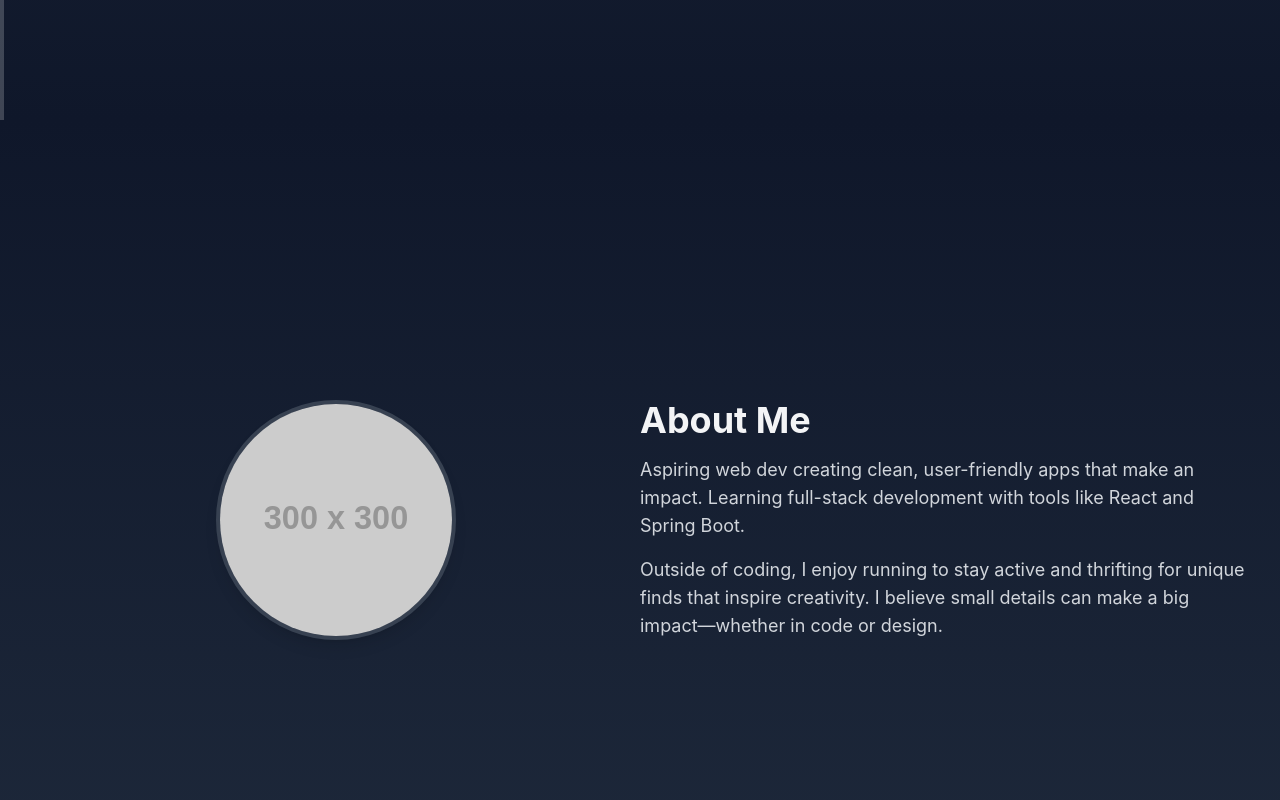
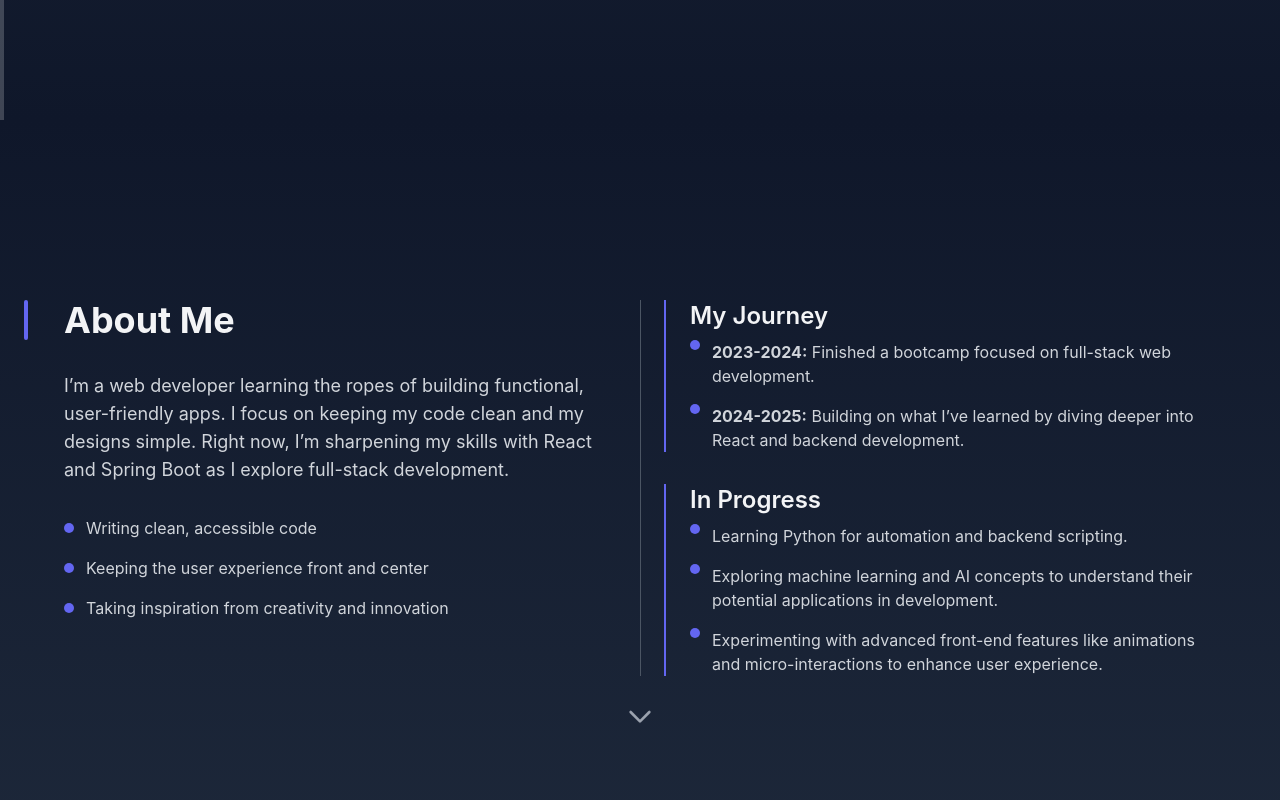
Before and after one commit to htrillo95/my-portfolio, a React (Create React App) app: page / in a window 1280 px wide. Shown: the part 680-1480 px from the top of the page. Built offline with nearby package versions, Linux system fonts and the light colour scheme.

Commit message:
About section grid

```diff
--- a/src/components/About.js
+++ b/src/components/About.js
@@ -1,32 +1,116 @@
 import React from "react";
+import { Link } from "react-scroll";
 
 function About() {
   return (
     <section
       id="about"
-      className="min-h-screen bg-gradient-to-b from-black to-navy text-gray-300 flex flex-col md:flex-row items-center justify-center px-8 py-16"
+      className="min-h-screen bg-gradient-to-b from-black to-navy text-gray-300 px-8 py-16 flex flex-col items-center justify-center"
     >
-      <div className="md:w-1/2 flex justify-center mb-8 md:mb-0">
-        <div className="relative">
-          <img
-            src="https://via.placeholder.com/300" // Replace with your image
-            alt="Your Profile"
-            className="rounded-full shadow-lg w-60 h-60 border-4 border-gray-700"
-          />
+      <div className="w-full max-w-6xl grid grid-cols-1 md:grid-cols-2 gap-12 relative">
+        {/* Left Column */}
+        <div className="space-y-8 relative">
+          <h2 className="text-4xl font-bold text-gray-100 mb-4 relative z-10">
+            About Me
+            <span className="absolute top-0 left-[-40px] w-[4px] h-full bg-indigo-500 rounded-md"></span>
+          </h2>
+          <p className="text-lg">
+            I’m a web developer learning the ropes of building functional,
+            user-friendly apps. I focus on keeping my code clean and my designs
+            simple. Right now, I’m sharpening my skills with React and Spring
+            Boot as I explore full-stack development.
+          </p>
+          <ul className="list-none space-y-4">
+            <li className="flex items-center">
+              <div className="w-2.5 h-2.5 bg-indigo-500 rounded-full flex-shrink-0 mr-3"></div>
+              <span>Writing clean, accessible code</span>
+            </li>
+            <li className="flex items-center">
+              <div className="w-2.5 h-2.5 bg-indigo-500 rounded-full flex-shrink-0 mr-3"></div>
+              <span>Keeping the user experience front and center</span>
+            </li>
+            <li className="flex items-center">
+              <div className="w-2.5 h-2.5 bg-indigo-500 rounded-full flex-shrink-0 mr-3"></div>
+              <span>Taking inspiration from creativity and innovation</span>
+            </li>
+          </ul>
         </div>
+
+        {/* Right Column */}
+        <div className="space-y-8 relative">
+          <div className="relative pl-6 border-l-2 border-indigo-500">
+            <h3 className="text-2xl font-semibold text-gray-100 mb-2">
+              My Journey
+            </h3>
+            <div className="space-y-4">
+              <div className="flex items-start space-x-3">
+                <div className="w-2.5 h-2.5 bg-indigo-500 rounded-full flex-shrink-0"></div>
+                <span>
+                  <strong>2023-2024:</strong> Finished a bootcamp focused on
+                  full-stack web development.
+                </span>
+              </div>
+              <div className="flex items-start space-x-3">
+                <div className="w-2.5 h-2.5 bg-indigo-500 rounded-full flex-shrink-0"></div>
+                <span>
+                  <strong>2024-2025:</strong> Building on what I’ve learned by
+                  diving deeper into React and backend development.
+                </span>
+              </div>
+            </div>
+          </div>
+
+          <div className="relative pl-6 border-l-2 border-indigo-500">
+            <h3 className="text-2xl font-semibold text-gray-100 mb-2">
+              In Progress
+            </h3>
+            <div className="space-y-4">
+              <div className="flex items-start space-x-3">
+                <div className="w-2.5 h-2.5 bg-indigo-500 rounded-full flex-shrink-0"></div>
+                <span>
+                  Learning Python for automation and backend scripting.
+                </span>
+              </div>
+              <div className="flex items-start space-x-3">
+                <div className="w-2.5 h-2.5 bg-indigo-500 rounded-full flex-shrink-0"></div>
+                <span>
+                  Exploring machine learning and AI concepts to understand their
+                  potential applications in development.
+                </span>
+              </div>
+              <div className="flex items-start space-x-3">
+                <div className="w-2.5 h-2.5 bg-indigo-500 rounded-full flex-shrink-0"></div>
+                <span>
+                  Experimenting with advanced front-end features like animations
+                  and micro-interactions to enhance user experience.
+                </span>
+              </div>
+            </div>
+          </div>
+        </div>
+
+        {/* Vertical Divider */}
+        <div className="absolute inset-y-0 left-1/2 w-[1px] bg-gray-600 hidden md:block"></div>
       </div>
-      <div className="md:w-1/2 text-center md:text-left">
-        <h2 className="text-4xl font-bold text-gray-100 mb-4">About Me</h2>
-        <p className="text-lg mb-4">
-          Aspiring web dev creating clean, user-friendly apps
-          that make an impact. Learning full-stack development with
-  tools like React and Spring Boot.
-        </p>
-        <p className="text-lg">
-          Outside of coding, I enjoy running to stay active and thrifting for
-          unique finds that inspire creativity. I believe small details can
-          make a big impact—whether in code or design.
-        </p>
+
+      {/* Chevron Button */}
+      <div className="mt-8 text-gray-400">
+        <Link to="projects" smooth={true} duration={500}>
+          <svg
+            xmlns="http://www.w3.org/2000/svg"
+            className="w-8 h-8 mx-auto animate-bounce cursor-pointer"
+            fill="none"
+            viewBox="0 0 24 24"
+            stroke="currentColor"
+          >
+            <path
+              strokeLinecap="round"
+              strokeLinejoin="round"
+              strokeWidth="2"
+              d="M19 9l-7 7-7-7"
+            />
+          </svg>
+        </Link>
       </div>
     </section>
   );
--- a/src/components/SideNav.js
+++ b/src/components/SideNav.js
@@ -44,7 +44,7 @@ function SideNav() {
           }}
           className={activeSection === "hero" ? "active" : ""}
         >
-          Hero
+          Home
         </a>
         <a
           href="#about"
```
